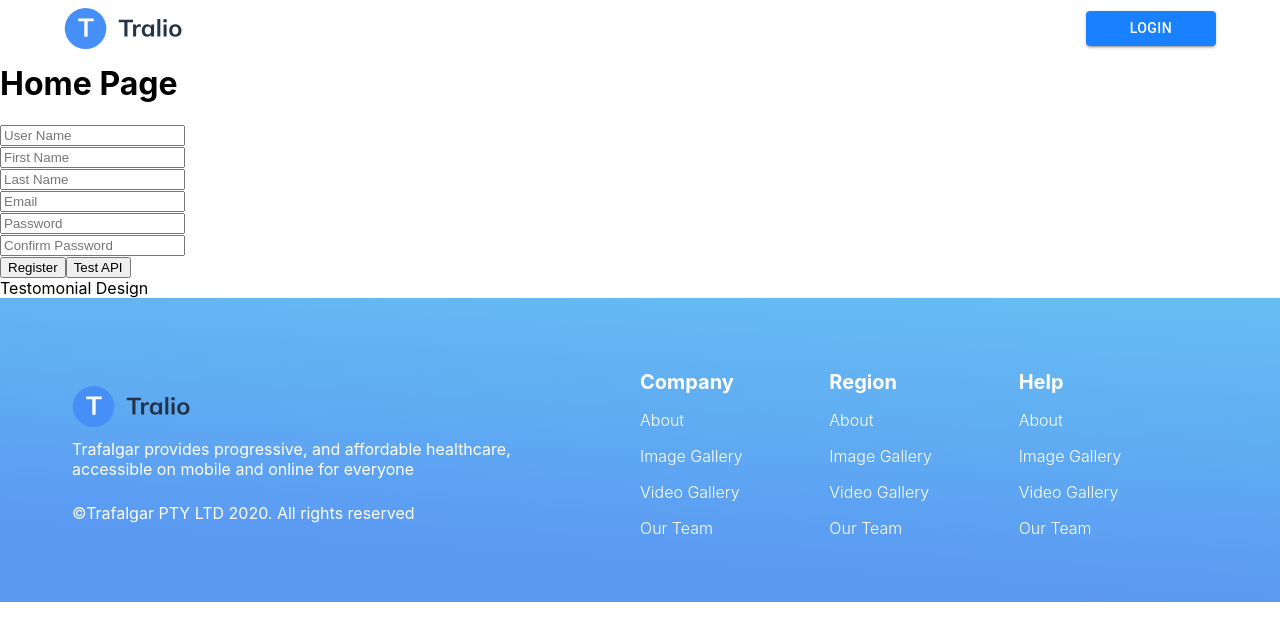
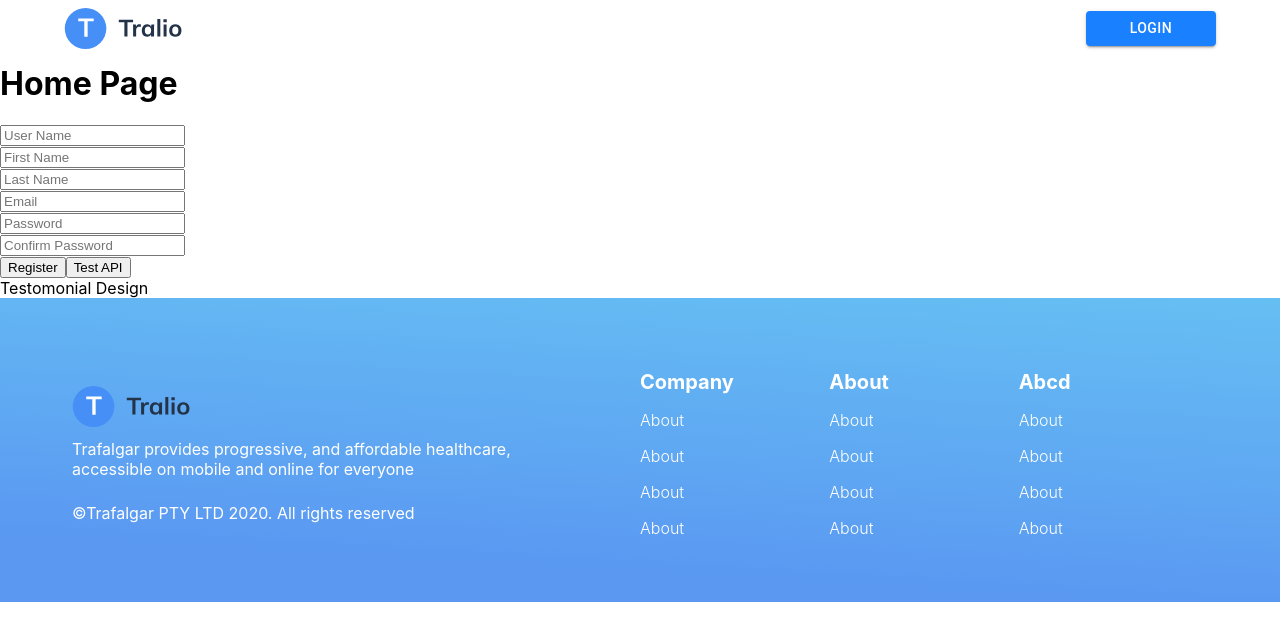
Before and after one commit to iot-lab-kiit/tralio-frontend, a Next.js app: page / in a window 1280 px wide. Shown: the top 640 px of the page. Built offline with nearby package versions, Linux system fonts and the light colour scheme.

Commit message:
optimised footer

```diff
--- a/components/Footer/Footer.jsx
+++ b/components/Footer/Footer.jsx
@@ -8,6 +8,93 @@ import Image from "next/image";
 
 
 const Footer = () => {
+
+  const footerData = [
+    {
+      title: 'Company',
+      content: [
+        {
+          head: 'About',
+          href: '/'
+        },
+        {
+          head: 'About',
+          href: '/'
+        },
+        {
+          head: 'About',
+          href: '/'
+        },
+        {
+          head: 'About',
+          href: '/'
+        },
+      ]
+    },
+    {
+      title: 'About',
+      content: [
+        {
+          head: 'About',
+          href: '/'
+        },
+        {
+          head: 'About',
+          href: '/'
+        },
+        {
+          head: 'About',
+          href: '/'
+        },
+        {
+          head: 'About',
+          href: '/'
+        },
+      ]
+    },
+    {
+      title: 'Abcd',
+      content: [
+        {
+          head: 'About',
+          href: '/'
+        },
+        {
+          head: 'About',
+          href: '/'
+        },
+        {
+          head: 'About',
+          href: '/'
+        },
+        {
+          head: 'About',
+          href: '/'
+        },
+      ]
+    },
+  ]
+
+  const generateFooter = (e) => {
+    return(
+        <>
+          <Grid item sm={12} md={2} xs={12}>
+            <Box display={'flex'} flexDirection={'column'} textAlign={{lg: 'left', md: 'left', sm: 'center', xs: 'center'}} mt={3}>
+              <Box key={"footer " + e.title} fontSize={'20px'} fontWeight={'700'}>
+                {e.title}
+              </Box>
+              <Box display={'flex'} flexDirection={'column'} mt={2} fontWeight={300}>
+                {e.content.map(data => (
+                    <Link key={data.head} underline="hover" color="inherit" href={data.href} sx={{marginBottom: 2}}>
+                      {data.head}
+                    </Link>
+                ))}
+              </Box>
+            </Box>
+          </Grid>
+        </>
+    )
+  }
 
   return (
       <>
@@ -28,69 +115,7 @@ const Footer = () => {
                   </Box>
                 </Box>
               </Grid>
-              <Grid item sm={12} md={2} xs={12}>
-                <Box display={'flex'} flexDirection={'column'} textAlign={{lg: 'left', md: 'left', sm: 'center', xs: 'center'}} mt={3}>
-                  <Box fontSize={'20px'} fontWeight={'700'}>
-                    Company
-                  </Box>
-                  <Box display={'flex'} flexDirection={'column'} mt={2} fontWeight={300}>
-                    <Link underline="hover" color="inherit" href={'/'} sx={{marginBottom: 2}}>
-                      {'About'}
-                    </Link>
-                    <Link underline="hover" color="inherit" href={'/'} sx={{marginBottom: 2}}>
-                      {'Image Gallery'}
-                    </Link>
-                    <Link underline="hover" color="inherit" href={'/'} sx={{marginBottom: 2}}>
-                      {'Video Gallery'}
-                    </Link>
-                    <Link underline="hover" color="inherit" href={'/our-team'} sx={{marginBottom: 2}}>
-                      {'Our Team'}
-                    </Link>
-                  </Box>
-                </Box>
-              </Grid>
-              <Grid item sm={12} md={2} xs={12}>
-                <Box display={'flex'} flexDirection={'column'} mt={3} textAlign={{lg: 'left', md: 'left', sm: 'center', xs: 'center'}}>
-                  <Box fontSize={'20px'} fontWeight={'700'}>
-                    Region
-                  </Box>
-                  <Box display={'flex'} flexDirection={'column'} mt={2} fontWeight={300}>
-                    <Link underline="hover" color="inherit" href={'/'} sx={{marginBottom: 2}}>
-                      {'About'}
-                    </Link>
-                    <Link underline="hover" color="inherit" href={'/'} sx={{marginBottom: 2}}>
-                      {'Image Gallery'}
-                    </Link>
-                    <Link underline="hover" color="inherit" href={'/'} sx={{marginBottom: 2}}>
-                      {'Video Gallery'}
-                    </Link>
-                    <Link underline="hover" color="inherit" href={'/our-team'} sx={{marginBottom: 2}}>
-                      {'Our Team'}
-                    </Link>
-                  </Box>
-                </Box>
-              </Grid>
-              <Grid item sm={12} md={2} xs={12}>
-                <Box display={'flex'} flexDirection={'column'} mt={3} textAlign={{lg: 'left', md: 'left', sm: 'center', xs: 'center'}}>
-                  <Box fontSize={'20px'} fontWeight={'700'}>
-                    Help
-                  </Box>
-                  <Box display={'flex'} flexDirection={'column'} mt={2} fontWeight={300}>
-                    <Link underline="hover" color="inherit" href={'/'} sx={{marginBottom: 2}}>
-                      {'About'}
-                    </Link>
-                    <Link underline="hover" color="inherit" href={'/'} sx={{marginBottom: 2}}>
-                      {'Image Gallery'}
-                    </Link>
-                    <Link underline="hover" color="inherit" href={'/'} sx={{marginBottom: 2}}>
-                      {'Video Gallery'}
-                    </Link>
-                    <Link underline="hover" color="inherit" href={'/our-team'} sx={{marginBottom: 2}}>
-                      {'Our Team'}
-                    </Link>
-                  </Box>
-                </Box>
-              </Grid>
+              {footerData.map(generateFooter)}
             </Grid>
           </Container>
         </Box >
```
